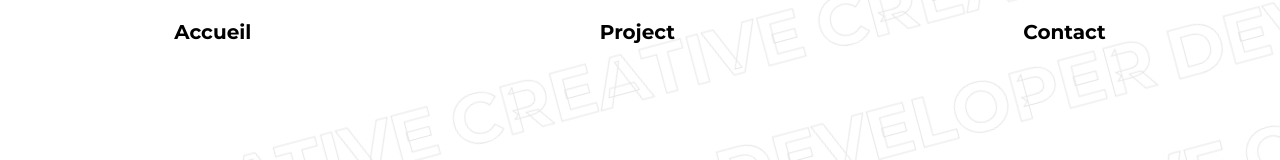
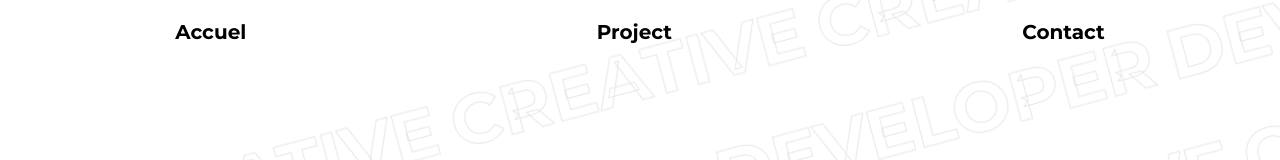
Before and after one commit to melvinDebot/melvin_debot_portfolio, a React (Create React App) app: page / in a window 1280 px wide. Shown: the top 160 px of the page. Built offline with nearby package versions, Linux system fonts and the light colour scheme.

Commit message:
change nav

```diff
--- a/src/App.js
+++ b/src/App.js
@@ -124,7 +124,7 @@
       </div>
         <section className="text">
           <ul className="network">
-            <a href="/" ><li>Accueil</li></a>
+            <a href="/" ><li>Accuel</li></a>
             <a href="/"><li>Project</li></a>
             <a href="/"><li>Contact</li></a>
           </ul>
```
